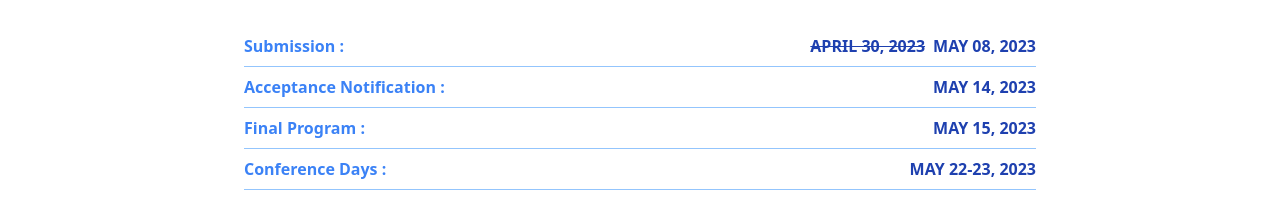
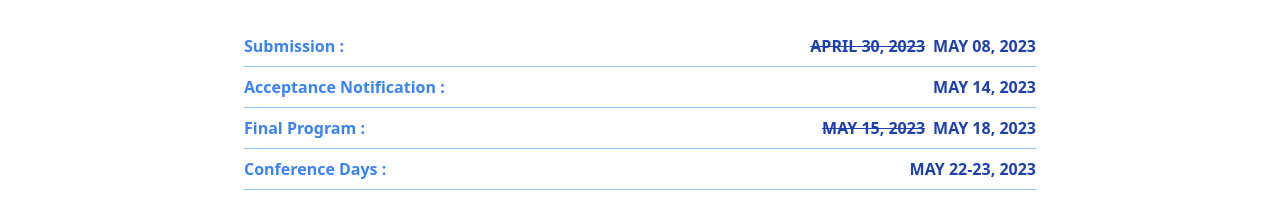
Before and after one commit to CodeSplash/JDMSI2023, a website: page index.html in a window 1280 px wide. Shown: the part 6476-6682 px from the top of the page. Drawn offline with Linux system fonts and the light colour scheme.

Commit message:
Update index.html
Deadline for program

```diff
--- a/index.html
+++ b/index.html
@@ -2445,8 +2445,7 @@
               >
                 <span class="text-blue-500 font-semibold">Final Program :</span>
                 <span class="font-bold text-blue-800 uppercase"
-                  >May 15, 2023</span
-                >
+                  ><s class="font-bold text-blue-800 uppercase px-2">May 15, 2023</s>May 18, 2023</span>
               </li>
               <li
                 class="flex flex-wrap justify-between py-2 border-b border-blue-300"
```
